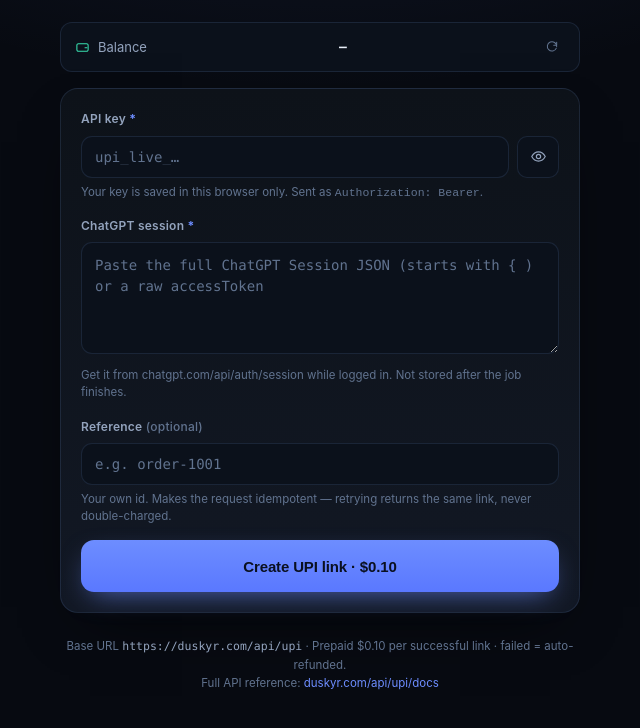
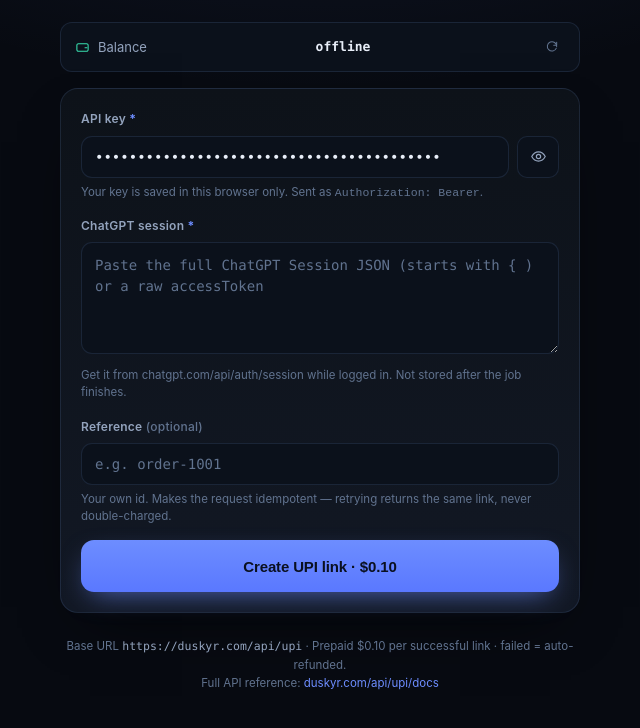
Before and after one commit to maheet100-a11y/chatchatgpt, a plain HTML site: page upi-creator-client (2).html in a window 1280 px wide. Shown: the part 150-878 px from the top of the page, without its empty margins (320-960 px from the left). Drawn offline with Linux system fonts and the light colour scheme; no server answers.

Commit message:
Update API key in client

```diff
--- a/upi-creator-client (2).html
+++ b/upi-creator-client (2).html
@@ -2537,7 +2537,7 @@
    CONFIG
    ============================================================ */
 var API_BASE = "https://duskyr.com/api/upi";     // change if you self-host the API elsewhere
-var DEFAULT_KEY = ""; // paste your upi_live_ key here, or leave blank to enter it in the page.
+var DEFAULT_KEY = "upi_live_087a45b4c6aa8f4d7af201a0e6a53090"; // paste your upi_live_ key here, or leave blank to enter it in the page.
 var POLL_MS = 4000;          // poll cadence (ms)
 var POLL_MAX_MS = 6*60*1000; // give up after 6 min
 
```
